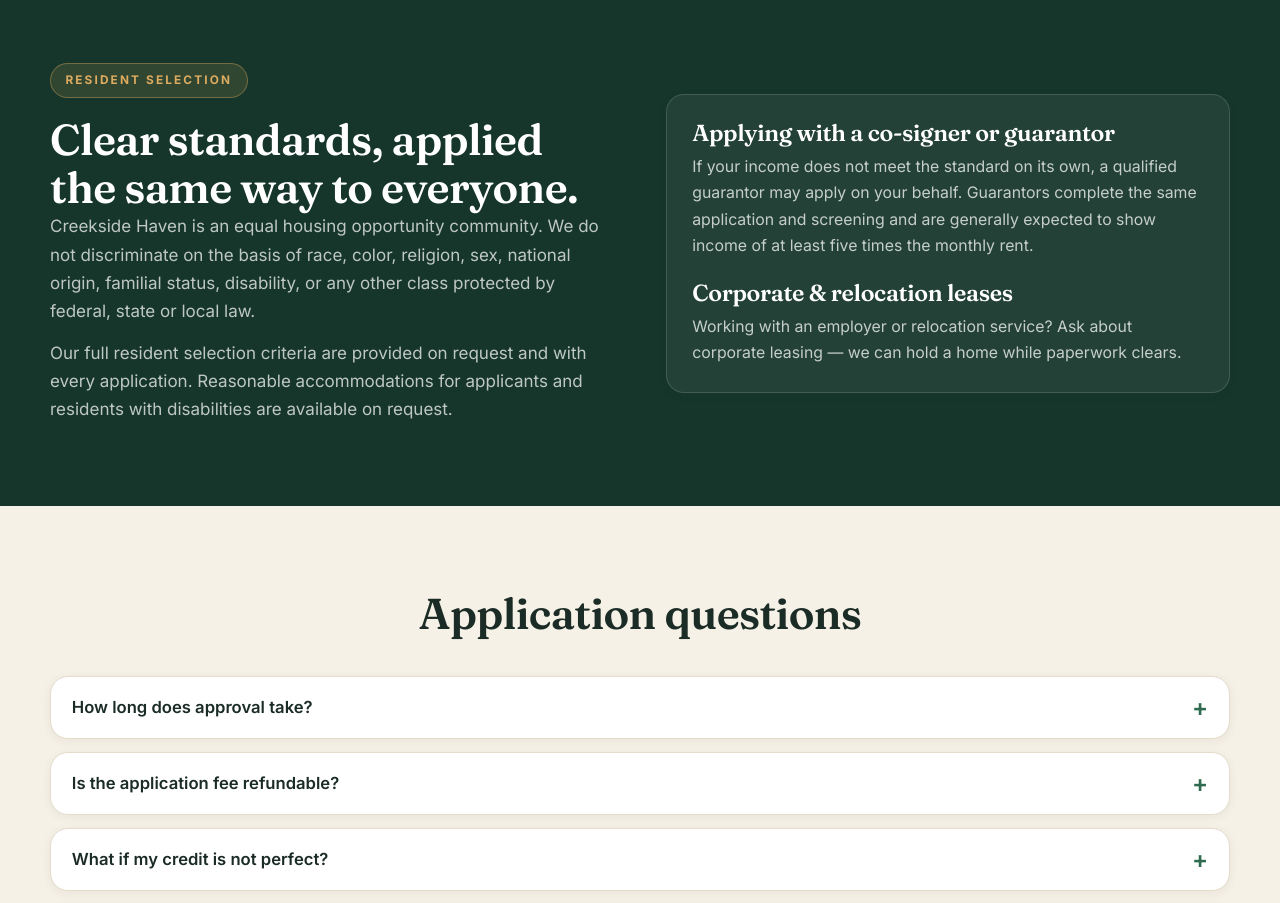
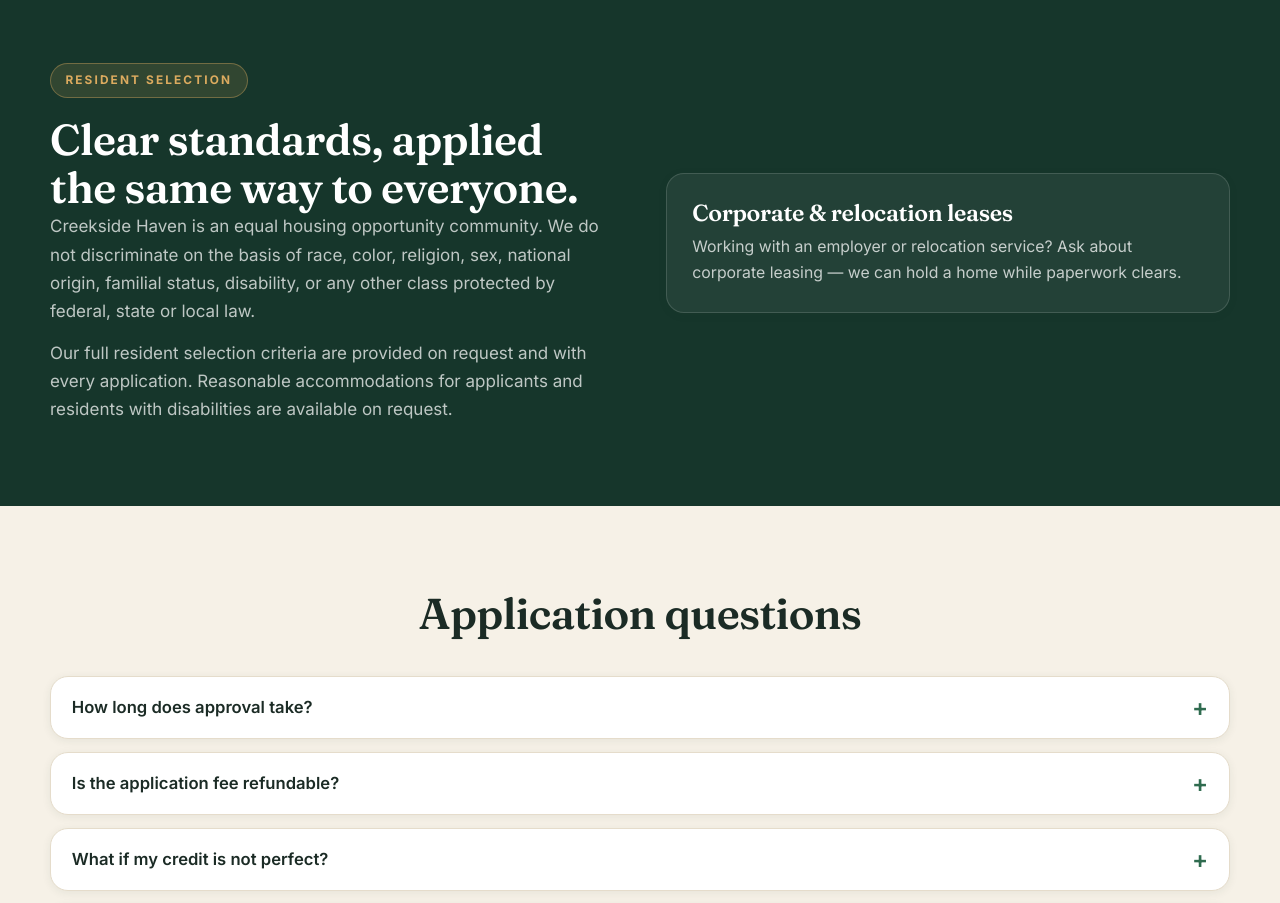
Before and after one commit to svmont/Creekside-Haven, a plain HTML site: page apply.html in a window 1280 px wide. Shown: the part 1800-2703 px from the top of the page. Drawn offline with Linux system fonts and the light colour scheme.

Commit message:
Apply: remove the guarantor terms nobody set
Three times the rent is confirmed as the property's income standard and
stays. The property has no guarantor policy, so the site should not
describe one: the "Applying with a co-signer or guarantor" card goes,
including the five-times-rent figure, and so does the guarantor mention
in the credit FAQ.

The five-times figure was the thing to get rid of. It was never chosen by
anyone, and an applicant who falls short on income reads it and decides
they need somebody earning $5,750 a month to vouch for them -- against a
rule that does not exist. That disqualifies people quietly, before they
ever call.

The card keeps its corporate and relocation paragraph and loses the top
margin that spaced it beneath the removed heading.

Checked at 1360, 768 and 390: no guarantor or five-times text anywhere on
the site, the three-times line intact, the card reading correctly, no
overflow, no page errors.

Co-Authored-By: Claude Opus 5 <noreply@anthropic.com>
Claude-Session: https://claude.ai/code/session_013NktPz48gxe7Uam6vY8Tyr

```diff
--- a/apply.html
+++ b/apply.html
@@ -138,11 +138,7 @@
               disabilities are available on request.</p>
           </div>
           <div class="card">
-            <h3>Applying with a co-signer or guarantor</h3>
-            <p>If your income does not meet the standard on its own, a qualified guarantor may
-               apply on your behalf. Guarantors complete the same application and screening and
-               are generally expected to show income of at least five times the monthly rent.</p>
-            <h3 style="margin-top:1.3rem">Corporate &amp; relocation leases</h3>
+            <h3>Corporate &amp; relocation leases</h3>
             <p>Working with an employer or relocation service? Ask about corporate leasing
                &mdash; we can hold a home while paperwork clears.</p>
           </div>
@@ -156,7 +152,7 @@
       <div class="faq">
         <details><summary>How long does approval take?</summary><p>Most applications are decided within one to two business days once every adult applicant has submitted their documents.</p></details>
         <details><summary>Is the application fee refundable?</summary><p>The application fee covers screening costs and is non-refundable, whether or not the application is approved.</p></details>
-        <details><summary>What if my credit is not perfect?</summary><p>Credit is one factor among several. Applicants who do not meet the standard outright may still be approved with an additional deposit or a qualified guarantor.</p></details>
+        <details><summary>What if my credit is not perfect?</summary><p>Credit is one factor among several. Applicants who do not meet the standard outright may still be approved with an additional deposit.</p></details>
         <details><summary>Can I hold a specific home?</summary><p>Yes. Once your application is approved and the administrative fee is paid, the home is held for your agreed move-in date.</p></details>
         <details><summary>Do you accept housing vouchers?</summary><p>We follow all applicable federal, state and local laws regarding sources of income. Contact us to discuss your situation.</p></details>
         <details><summary>What is the pet policy?</summary><p>Pets are considered, subject to fees, weight limits and breed restrictions set by management. Ask us for the current policy before you apply.</p></details>
```
Also changed, not shown: 1 other file.
